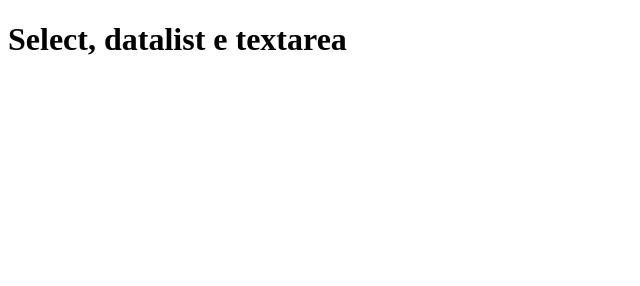
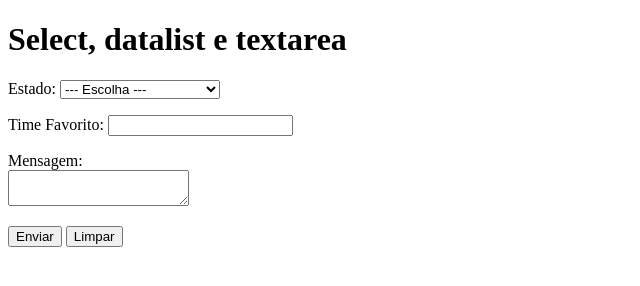
Before and after one commit to Lucasss-dev/html, a plain HTML site: page exercicios/ex025/form007.html in a window 1280 px wide. Shown: the whole page, without its empty margins (0-640 px from the left). Drawn offline with Linux system fonts and the light colour scheme.

Commit message:
form 007 e form 008

```diff
--- a/exercicios/ex025/form007.html
+++ b/exercicios/ex025/form007.html
@@ -7,5 +7,41 @@
 </head>
 <body>
     <h1>Select, datalist e textarea</h1>
+    <form action="cadastro.php" autocomplete="on" method="post">
+    <p>
+        <label for="est">Estado: </label>
+        <select name="est" id="est" required>
+            <option value="" selected>--- Escolha ---</option>
+            <optgroup label="Região Sudeste">
+                <option value="SP">São Paulo</option>
+                <option value="PR">Paraná</option>
+                <option value="RJ">Rio de Janeiro</option>
+            </optgroup>
+            <optgroup label="Região Nordeste">
+                <option value="RN">Rio Grande do Norte</option>
+                <option value="PE">Pernambuco</option>
+                <option value="CE">Ceará</option>
+            </optgroup>
+        </select>
+    </p>
+    <p>
+        <label for="time">Time Favorito: </label>
+        <input type="text" name="time" id="time" list="lsttime" required>
+        <datalist name="time" id="lsttime">
+            <option>Fluminense</option>
+            <option>Flamengo</option>
+            <option>Corinthians</option>
+            <option>Vasco da Gama</option>
+        </datalist>
+    </p>
+        <p>
+            <label for="msg">Mensagem: </label> <br>
+            <textarea name="msg" id="msg" cols="20" role="20"></textarea>
+        </p>
+    <p>
+        <input type="submit" value="Enviar">
+        <input type="reset" value="Limpar">
+    </p>
+    </form>
 </body>
 </html>
```
Also changed, not shown: exercicios/ex025/form008.html (added, +11 -0 lines).
